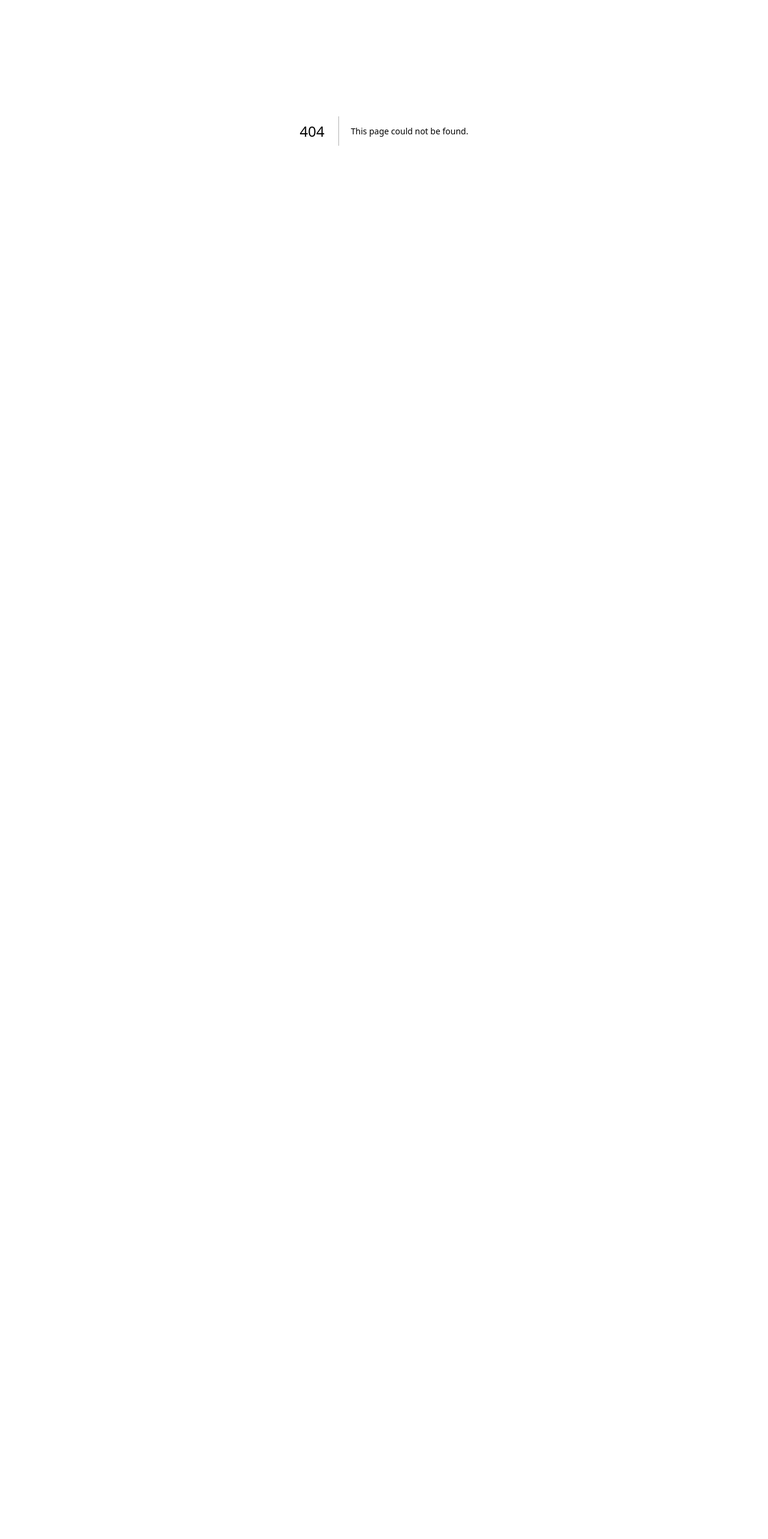
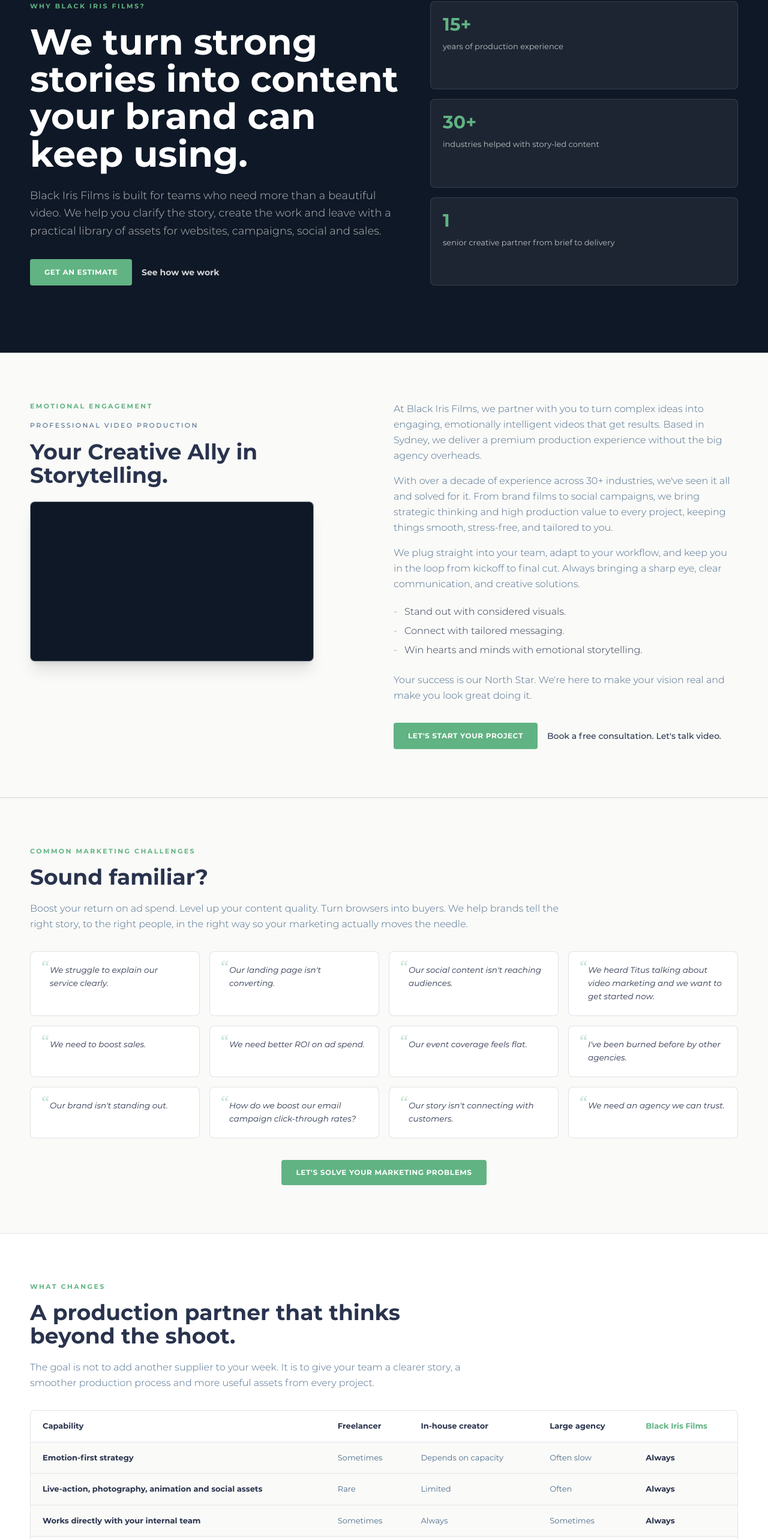
Before and after one commit to titusmaclaren/bif-homepage, a Next.js app: page /why-black-iris-films in a window 1280 px wide. Before the commit this address had no page. Shown: the part 182-2748 px from the top of the page at 60% size. Before the commit the page ends 800 px from the top, so only its background shows below. Built offline with nearby package versions, Linux system fonts and the light colour scheme; grey boxes are pictures that could not be loaded.

Commit message:
Create why Black Iris Films page

```diff
--- a/app/components/ContentSystem.tsx
+++ b/app/components/ContentSystem.tsx
@@ -106,10 +106,10 @@
 
         <div className="mt-14 text-center">
           <a
-            href="https://quiz.blackirisfilms.com/"
+            href="/why-black-iris-films"
             className="inline-flex items-center gap-3 rounded-sm bg-mint hover:bg-mint-bright px-7 py-4 text-[13px] font-bold uppercase tracking-wider text-white transition-colors"
           >
-            Build your content library
+            Learn more
             <svg aria-hidden="true" className="h-4 w-4" viewBox="0 0 24 24" fill="none" stroke="currentColor" strokeWidth="2">
               <path d="M5 12h14" />
               <path d="m13 6 6 6-6 6" />
--- a/app/components/Nav.tsx
+++ b/app/components/Nav.tsx
@@ -130,7 +130,7 @@
             </div>
 
             <a href="https://www.blackirisfilms.com/#work" className="nav-link">WORK</a>
-            <a href="https://www.blackirisfilms.com/#about" className="nav-link">ABOUT</a>
+            <a href="/why-black-iris-films" className="nav-link">ABOUT</a>
           </nav>
 
           <a
@@ -171,7 +171,7 @@
             </div>
           </details>
           <a href="https://www.blackirisfilms.com/#work" className="mobile-link" onClick={closeMenu}>WORK</a>
-          <a href="https://www.blackirisfilms.com/#about" className="mobile-link" onClick={closeMenu}>ABOUT</a>
+          <a href="/why-black-iris-films" className="mobile-link" onClick={closeMenu}>ABOUT</a>
           <a
             href="https://quiz.blackirisfilms.com/"
             className="inline-block text-center bg-bif-green hover:bg-bif-green-hover text-white text-[13px] font-bold uppercase tracking-wider px-5 py-3 rounded-sm transition-colors mt-2"
--- a/app/page.tsx
+++ b/app/page.tsx
@@ -5,12 +5,10 @@
 import { CaseStudies } from "./components/CaseStudies";
 import { ProcessSteps } from "./components/ProcessSteps";
 import { PortfolioIntro } from "./components/PortfolioIntro";
-import { SoundFamiliar } from "./components/SoundFamiliar";
 import { BlogTeasers } from "./components/BlogTeasers";
 import { ServicesGrid } from "./components/ServicesGrid";
 import { ContentSystem } from "./components/ContentSystem";
 import { Testimonials } from "./components/Testimonials";
-import { CreativeAlly } from "./components/CreativeAlly";
 import { FAQ } from "./components/FAQ";
 import { FinalCTA } from "./components/FinalCTA";
 import { Footer } from "./components/Footer";
@@ -26,12 +24,10 @@
         <CaseStudies />
         <ProcessSteps />
         <PortfolioIntro />
-        <SoundFamiliar />
         <BlogTeasers />
         <ServicesGrid />
         <ContentSystem />
         <Testimonials />
-        <CreativeAlly />
         <FAQ />
         <FinalCTA />
       </main>
--- /dev/null
+++ b/app/why-black-iris-films/page.tsx
@@ -0,0 +1,237 @@
+import type { Metadata } from "next";
+import { Nav } from "../components/Nav";
+import { CreativeAlly } from "../components/CreativeAlly";
+import { SoundFamiliar } from "../components/SoundFamiliar";
+import { Footer } from "../components/Footer";
+
+export const metadata: Metadata = {
+  title: "Why Black Iris Films?",
+  description:
+    "See how Black Iris Films helps brands turn strong stories into useful video, photography and social content libraries.",
+};
+
+const proofPoints = [
+  { value: "15+", label: "years of production experience" },
+  { value: "30+", label: "industries helped with story-led content" },
+  { value: "1", label: "senior creative partner from brief to delivery" },
+];
+
+const comparisonRows = [
+  {
+    label: "Emotion-first strategy",
+    freelancer: "Sometimes",
+    inHouse: "Depends on capacity",
+    agency: "Often slow",
+    bif: "Always",
+  },
+  {
+    label: "Live-action, photography, animation and social assets",
+    freelancer: "Rare",
+    inHouse: "Limited",
+    agency: "Often",
+    bif: "Always",
+  },
+  {
+    label: "Works directly with your internal team",
+    freelancer: "Sometimes",
+    inHouse: "Always",
+    agency: "Sometimes",
+    bif: "Always",
+  },
+  {
+    label: "Clear production process and fixed-price thinking",
+    freelancer: "Sometimes",
+    inHouse: "Sometimes",
+    agency: "Sometimes",
+    bif: "Always",
+  },
+  {
+    label: "Reusable brand assets beyond the hero video",
+    freelancer: "Rare",
+    inHouse: "Sometimes",
+    agency: "Sometimes",
+    bif: "Always",
+  },
+];
+
+const elements = [
+  {
+    title: "Start with the feeling",
+    body: "We begin with what your audience needs to understand, believe and feel before we shape format, visuals or production choices.",
+  },
+  {
+    title: "Build around the channels",
+    body: "Homepage films, campaign edits, social clips, website loops and sales assets are planned together so every shoot works harder.",
+  },
+  {
+    title: "Keep the team flexible",
+    body: "You get senior creative direction with the right mix of production, post, animation and photography for the brief.",
+  },
+  {
+    title: "Leave a usable library",
+    body: "The final delivery is more than a finished video. It is a practical content library your team can keep using.",
+  },
+];
+
+export default function WhyBlackIrisFilmsPage() {
+  return (
+    <>
+      <Nav />
+      <main className="flex-1">
+        <WhyHero />
+        <CreativeAlly />
+        <SoundFamiliar />
+        <ComparisonSection />
+        <ElementsSection />
+        <WhyCta />
+      </main>
+      <Footer />
+    </>
+  );
+}
+
+function WhyHero() {
+  return (
+    <section className="bg-navy-midnight text-white py-20 md:py-28">
+      <div className="mx-auto grid max-w-[1260px] gap-10 px-6 lg:grid-cols-[1.1fr_0.9fr] lg:px-10">
+        <div>
+          <p className="mb-5 text-[11px] font-bold uppercase tracking-[0.22em] text-mint">
+            Why Black Iris Films?
+          </p>
+          <h1 className="max-w-4xl text-4xl font-bold leading-[1.04] md:text-5xl lg:text-6xl">
+            We turn strong stories into content your brand can keep using.
+          </h1>
+          <p className="mt-6 max-w-2xl text-base font-light leading-relaxed text-white/72 md:text-lg">
+            Black Iris Films is built for teams who need more than a beautiful video.
+            We help you clarify the story, create the work and leave with a practical
+            library of assets for websites, campaigns, social and sales.
+          </p>
+          <div className="mt-8 flex flex-wrap gap-4">
+            <a
+              href="https://quiz.blackirisfilms.com/"
+              className="inline-flex items-center rounded-sm bg-mint px-6 py-3 text-[12px] font-bold uppercase tracking-wider text-white transition-colors hover:bg-mint-bright"
+            >
+              Get an estimate
+            </a>
+            <a
+              href="#why-comparison"
+              className="inline-flex items-center py-3 text-sm font-semibold text-white/82 transition-colors hover:text-mint"
+            >
+              See how we work
+            </a>
+          </div>
+        </div>
+
+        <div className="grid gap-4 sm:grid-cols-3 lg:grid-cols-1">
+          {proofPoints.map((point) => (
+            <div key={point.label} className="rounded-lg border border-white/12 bg-white/6 p-5">
+              <div className="text-3xl font-bold text-mint">{point.value}</div>
+              <p className="mt-2 text-[13px] leading-relaxed text-white/72">{point.label}</p>
+            </div>
+          ))}
+        </div>
+      </div>
+    </section>
+  );
+}
+
+function ComparisonSection() {
+  return (
+    <section id="why-comparison" className="bg-white py-16 md:py-20">
+      <div className="mx-auto max-w-[1260px] px-6 lg:px-10">
+        <div className="mb-8 max-w-3xl">
+          <p className="mb-4 text-[11px] font-bold uppercase tracking-[0.22em] text-mint">
+            What changes
+          </p>
+          <h2 className="text-3xl font-bold leading-[1.08] text-navy md:text-4xl">
+            A production partner that thinks beyond the shoot.
+          </h2>
+          <p className="mt-5 text-base font-light leading-relaxed text-slate">
+            The goal is not to add another supplier to your week. It is to give your
+            team a clearer story, a smoother production process and more useful assets
+            from every project.
+          </p>
+        </div>
+
+        <div className="overflow-x-auto rounded-lg border border-fog/70 bg-off-white">
+          <table className="w-full min-w-[780px] border-collapse text-left text-[13px]">
+            <thead>
+              <tr className="border-b border-fog/70 bg-white text-navy">
+                <th className="px-5 py-4 font-bold">Capability</th>
+                <th className="px-5 py-4 font-bold">Freelancer</th>
+                <th className="px-5 py-4 font-bold">In-house creator</th>
+                <th className="px-5 py-4 font-bold">Large agency</th>
+                <th className="px-5 py-4 font-bold text-mint">Black Iris Films</th>
+              </tr>
+            </thead>
+            <tbody>
+              {comparisonRows.map((row) => (
+                <tr key={row.label} className="border-b border-fog/60 last:border-b-0">
+                  <td className="px-5 py-4 font-bold text-navy">{row.label}</td>
+                  <td className="px-5 py-4 text-slate">{row.freelancer}</td>
+                  <td className="px-5 py-4 text-slate">{row.inHouse}</td>
+                  <td className="px-5 py-4 text-slate">{row.agency}</td>
+                  <td className="px-5 py-4 font-bold text-navy">{row.bif}</td>
+                </tr>
+              ))}
+            </tbody>
+          </table>
+        </div>
+      </div>
+    </section>
+  );
+}
+
+function ElementsSection() {
+  return (
+    <section className="border-y border-fog/60 bg-off-white py-16 md:py-20">
+      <div className="mx-auto max-w-[1260px] px-6 lg:px-10">
+        <div className="mb-8 max-w-3xl">
+          <p className="mb-4 text-[11px] font-bold uppercase tracking-[0.22em] text-mint">
+            The operating system
+          </p>
+          <h2 className="text-3xl font-bold leading-[1.08] text-navy md:text-4xl">
+            Four principles behind stronger content libraries.
+          </h2>
+        </div>
+
+        <div className="grid gap-4 md:grid-cols-2 xl:grid-cols-4">
+          {elements.map((item, index) => (
+            <article key={item.title} className="rounded-lg border border-fog/70 bg-white p-5">
+              <div className="mb-5 flex h-9 w-9 items-center justify-center rounded-full bg-mint/12 text-[13px] font-bold text-mint">
+                {index + 1}
+              </div>
+              <h3 className="text-lg font-bold leading-snug text-navy">{item.title}</h3>
+              <p className="mt-4 text-[13.5px] leading-relaxed text-slate">{item.body}</p>
+            </article>
+          ))}
+        </div>
+      </div>
+    </section>
+  );
+}
+
+function WhyCta() {
+  return (
+    <section className="bg-white py-16 md:py-20">
+      <div className="mx-auto max-w-3xl px-6 text-center">
+        <p className="mb-4 text-[11px] font-bold uppercase tracking-[0.22em] text-mint">
+          Ready when you are
+        </p>
+        <h2 className="text-3xl font-bold leading-[1.08] text-navy md:text-4xl">
+          Build a content library around your next strong story.
+        </h2>
+        <p className="mx-auto mt-5 max-w-2xl text-base font-light leading-relaxed text-slate">
+          Take the 1-minute estimate quiz and we will help you shape the right production
+          scope for your brand, budget and channels.
+        </p>
+        <a
+          href="https://quiz.blackirisfilms.com/"
+          className="mt-8 inline-flex items-center rounded-sm bg-mint px-7 py-4 text-[13px] font-bold uppercase tracking-wider text-white transition-colors hover:bg-mint-bright"
+        >
+          Get an estimate
+        </a>
+      </div>
+    </section>
+  );
+}
```
